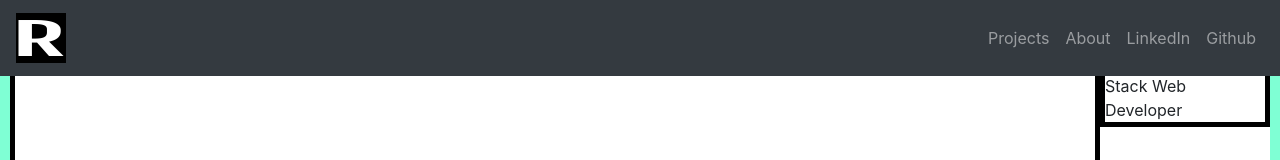
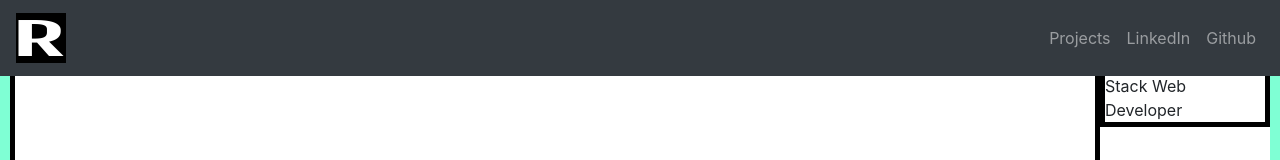
Before and after one commit to RonaldVilorio/portfolio-frontend, a React (Create React App) app: page / in a window 1280 px wide. Shown: the top 160 px of the page. Built offline with nearby package versions, Linux system fonts and the light colour scheme.

Commit message:
about off

```diff
--- a/src/App.js
+++ b/src/App.js
@@ -1,7 +1,6 @@
 import React from "react";
 import NavBar from "./Components/NavBar";
 import Home from "./Components/Home/Home";
-import About from "./Components/About/About";
 import Projects from "./Components/Projects/Projects";
 import { Route, Switch } from "react-router-dom";
 
@@ -12,7 +11,6 @@ function App() {
       <header className="App-header">
         <Switch>
           <Route path="/" component={Home} exact />
-          <Route path="/about" component={About} />
           <Route path="/projects" component={Projects} />
           <Route component={Error} />
         </Switch>
--- a/src/Components/About/About.js
+++ /dev/null
@@ -1,12 +0,0 @@
-import React from "react";
-
-const About = () => {
-  return (
-    <>
-      <div>Interests(relating to problem solving)</div>
-      <div>Journey??</div>
-    </>
-  );
-};
-
-export default About;
--- a/src/Components/Navbar.js
+++ b/src/Components/Navbar.js
@@ -7,13 +7,7 @@ import logo from "../assets/logo3.png";
 const NavBar = () => {
   return (
     <>
-      <Navbar
-        fixed="top"
-        collapseOnSelect
-        expand="lg"
-        bg="dark"
-        variant="dark"
-      >
+      <Navbar fixed="top" collapseOnSelect expand="lg" bg="dark" variant="dark">
         <Navbar.Brand href="/">
           <img src={logo} className="logo" width="50px" alt="logo" />
         </Navbar.Brand>
@@ -22,7 +16,7 @@ const NavBar = () => {
           <Nav className="mr-auto"></Nav>
           <Nav>
             <Nav.Link href="/projects">Projects</Nav.Link>
-            <Nav.Link href="/about">About</Nav.Link>
+
             <Nav.Link
               href="https://www.linkedin.com/in/ronald-vilorio/"
               target="#"
```
Also changed, not shown: src/Components/About/About.module.css (deleted).
